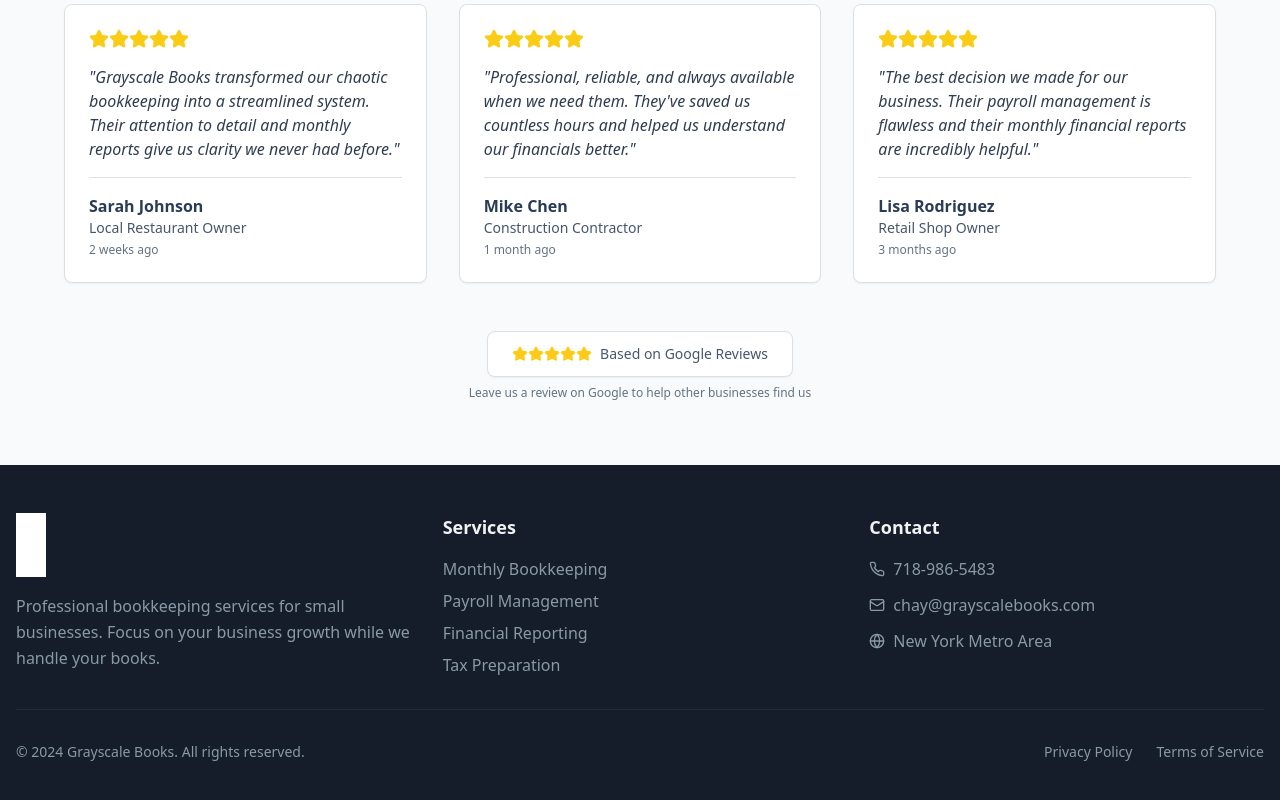
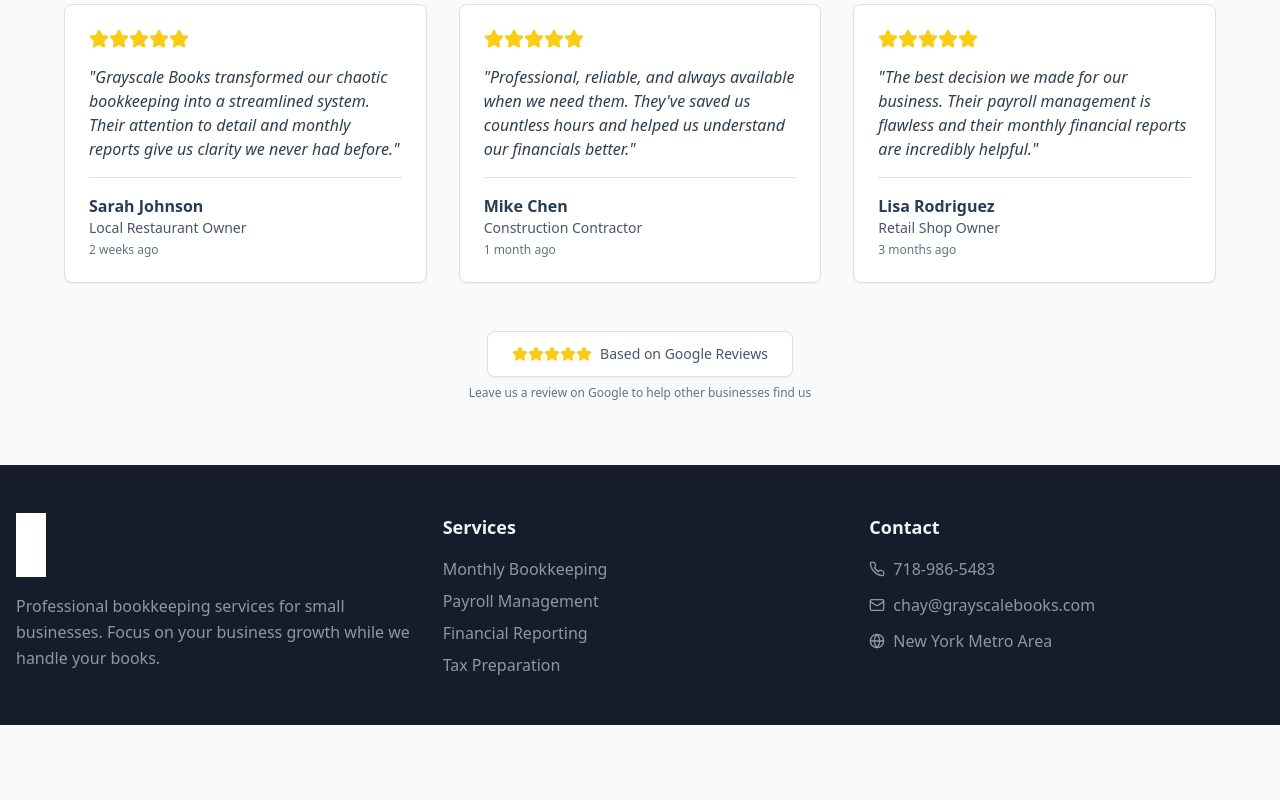
Before and after one commit to samtheruby/grayscale-bookkeeping-haven-88, a React (Vite) app: page / in a window 1280 px wide. Shown: the part 3548-4348 px from the top of the page. After the commit the page ends 4273 px from the top, so only its background shows below. Built offline with nearby package versions, Linux system fonts and the light colour scheme.

Commit message:
Remove footer text
Remove copyright and legal links from footer.

```diff
--- a/src/components/Footer.tsx
+++ b/src/components/Footer.tsx
@@ -57,18 +57,6 @@ const Footer = () => {
             </div>
           </div>
         </div>
-
-        <div className="border-t border-gray-800 mt-8 pt-8">
-          <div className="flex flex-col md:flex-row justify-between items-center">
-            <p className="text-gray-400 text-sm">
-              © 2024 Grayscale Books. All rights reserved.
-            </p>
-            <div className="flex space-x-6 mt-4 md:mt-0">
-              <span className="text-gray-400 hover:text-gray-200 transition-colors cursor-pointer text-sm">Privacy Policy</span>
-              <span className="text-gray-400 hover:text-gray-200 transition-colors cursor-pointer text-sm">Terms of Service</span>
-            </div>
-          </div>
-        </div>
       </div>
     </footer>
   );
```
